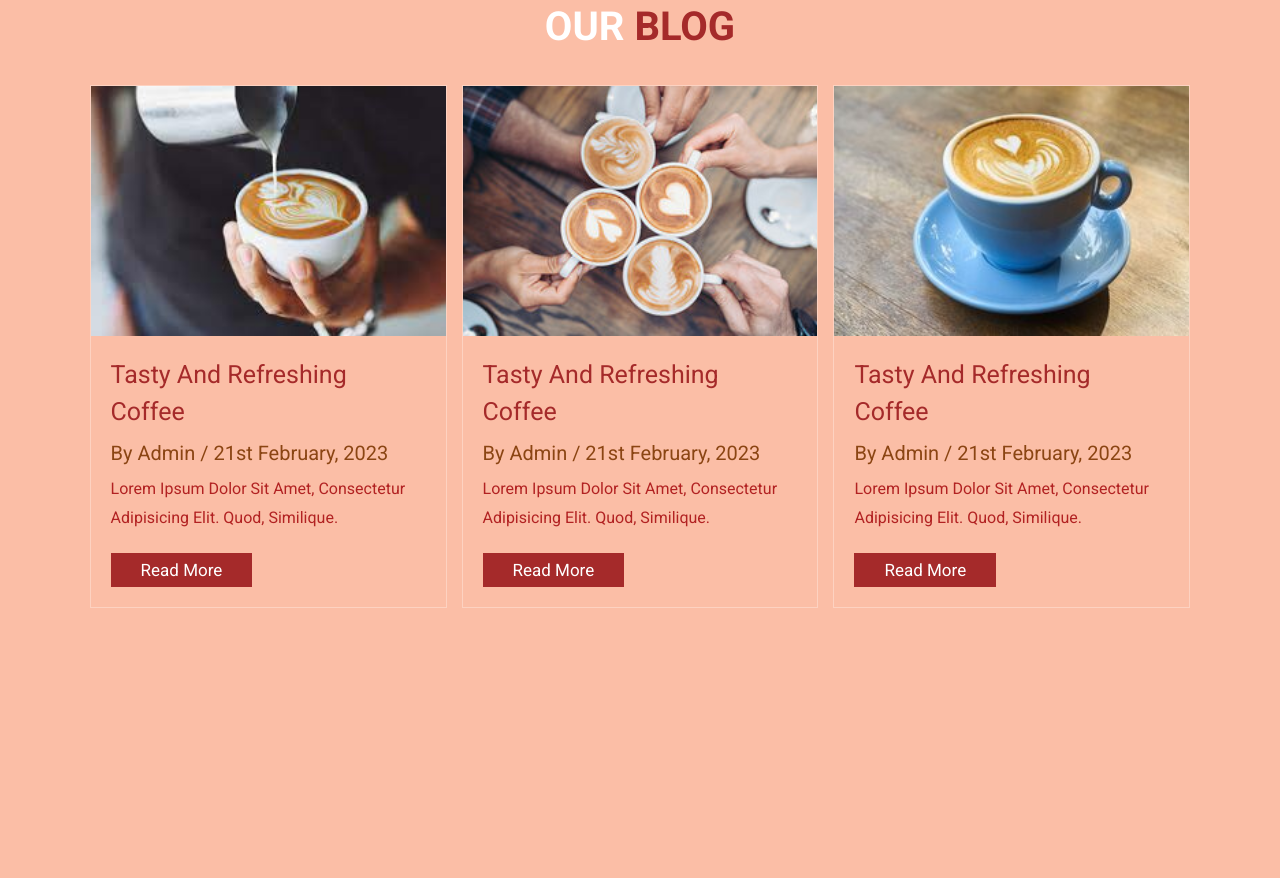
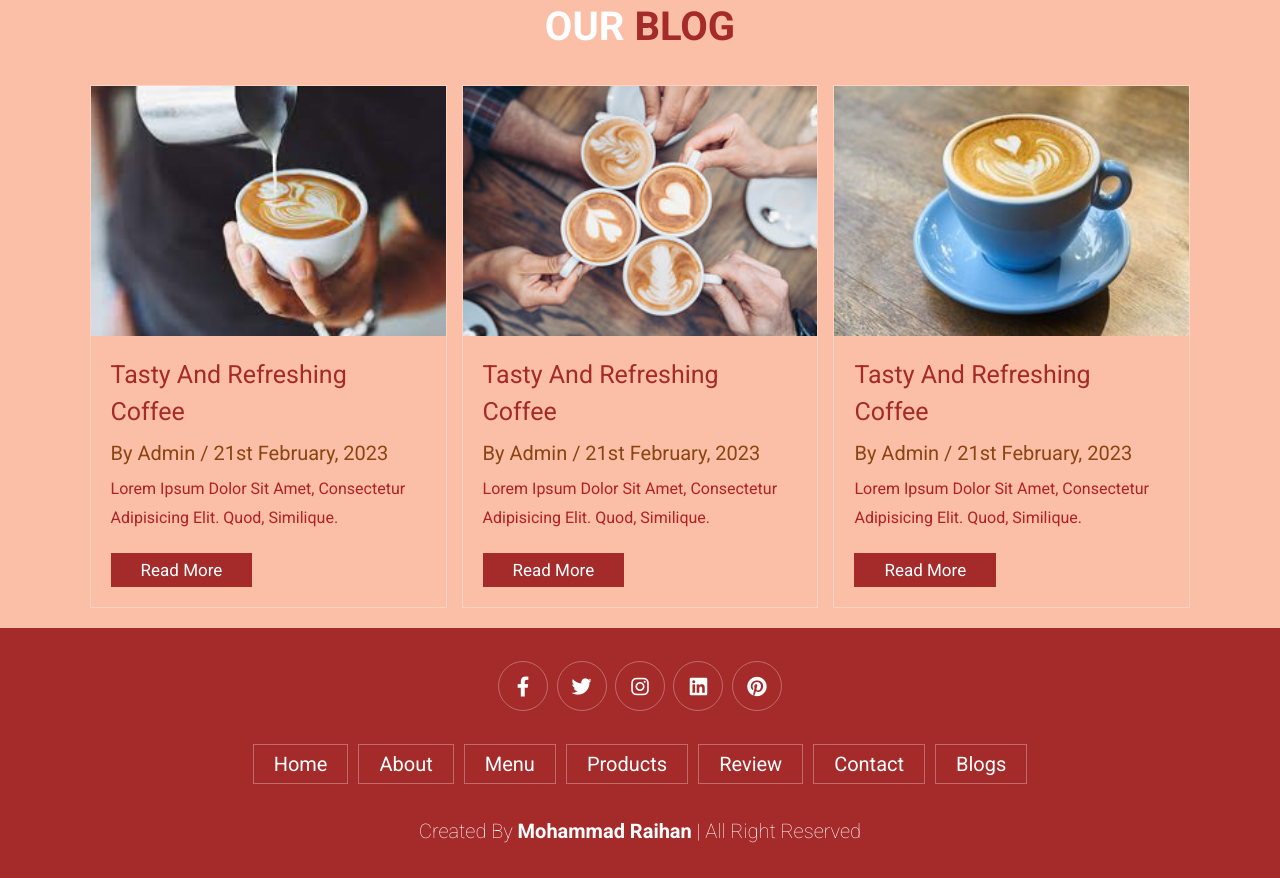
Before and after one commit to Raihanhn/Online-Coffee, a plain HTML site: page index.html in a window 1280 px wide. Shown: the part 4158-5036 px from the top of the page. Before the commit the page ends 4786 px from the top, so only its background shows below. Drawn offline with Linux system fonts and the light colour scheme.

Commit message:
14th commit

```diff
--- a/index.html
+++ b/index.html
@@ -405,6 +405,38 @@
      </div>
  </section>
 
+ <!-----------------------------Blog section End---------------------------------->
+
+
+
+
+
+
+ <!-----------------------------Footer section start---------------------------------->
+
+ <section class="footer">
+
+     <div class="share">
+         <a href="#" class="fab fa-facebook-f"></a>
+         <a href="#" class="fab fa-twitter"></a>
+         <a href="#" class="fab fa-instagram"></a>
+         <a href="#" class="fab fa-linkedin"></a>
+         <a href="#" class="fab fa-pinterest"></a>
+     </div>
+
+     <div class="links">
+         <a href="#">home</a>
+         <a href="#">about</a>
+         <a href="#">menu</a>
+         <a href="#">products</a>
+         <a href="#">review</a>
+         <a href="#">contact</a>
+         <a href="#">blogs</a>
+     </div>
+
+     <div class="credit">created by <span>mohammad Raihan</span> | all right reserved</div>
+
+ </section>
 
 
 
@@ -416,12 +448,7 @@
 
 
 
-
-
-
-
-
- <!-----------------------------Blog section End---------------------------------->
+ <!-------------------------------Footer section End---------------------------------->
 
 
 
--- a/style.css
+++ b/style.css
@@ -507,12 +507,62 @@ section{
     padding: 1rem 0;
 }
 
+.footer{
+    background: brown;
+    text-align: center;
+}
 
+.footer .share{
+    padding: 1rem 0;
+}
 
+.footer .share a{
+    height: 5rem;
+    width: 5rem;
+    line-height: 5rem;
+    font-size: 2rem;
+    color: #fff;
+    border: var(--border);
+    margin: .3rem;
+    border-radius: 50%;
+}
 
+.footer .share a:hover{
+    background-color: #fbbea6;
+    color: brown;
+}
 
+.footer .links{
+    display: flex;
+    justify-content: center;
+    flex-wrap: wrap;
+    padding: 2rem 0;
+    gap:1rem;
+}
 
+.footer .links a{
+    padding: .7rem 2rem;
+    color: #fff;
+    border: var(--border);
+    font-size: 2rem;
+}
 
+.footer .links a:hover{
+    background-color: #fbbea6;
+    color: brown;
+}
+
+.footer .credit{
+    font-size: 2rem;
+    color: #fff;
+    font-weight: lighter;
+    padding: 1.5rem;
+}
+
+.footer .credit span{
+    font-weight: bold;
+    color: #fff;
+}
 
 
 
```
